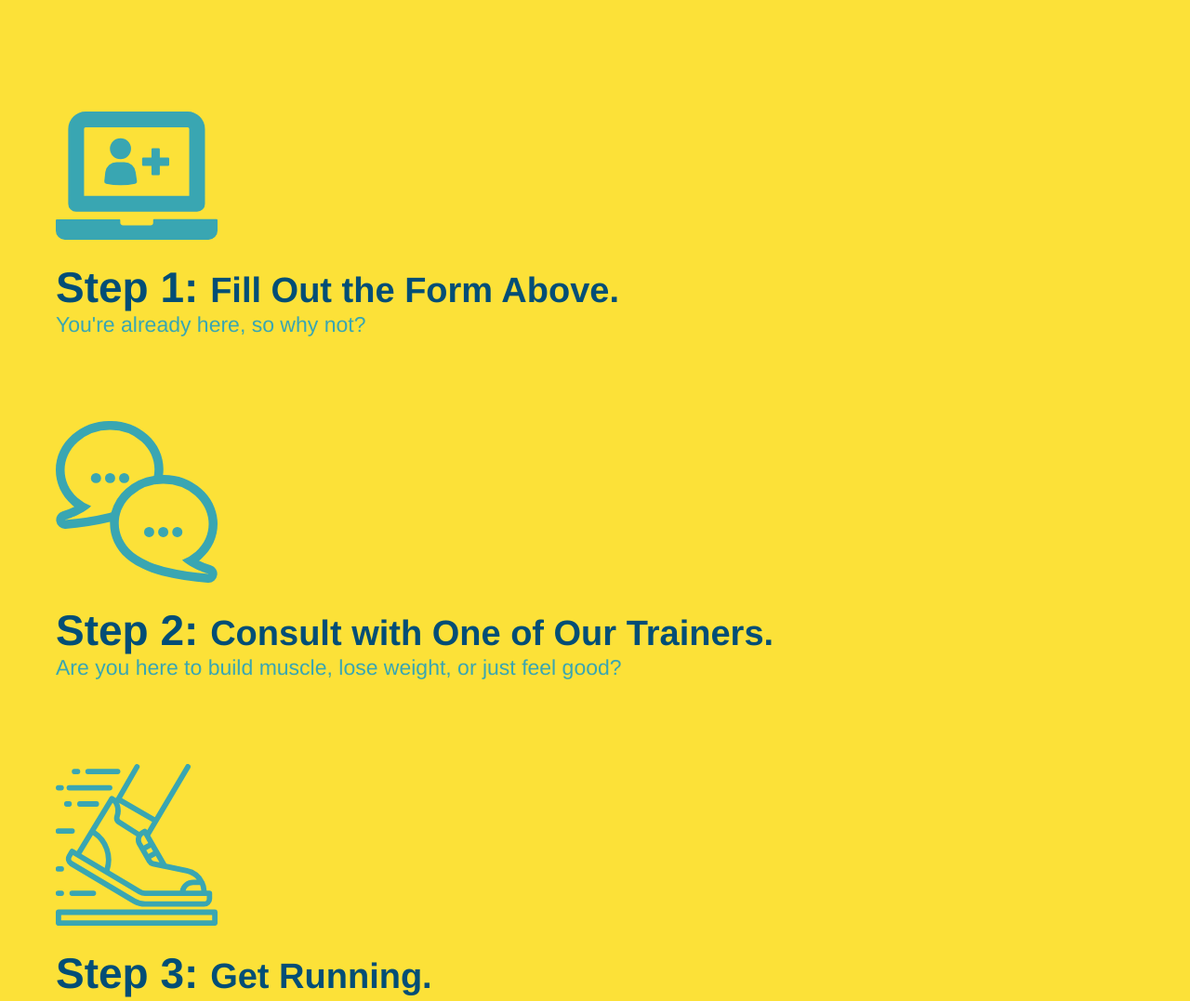
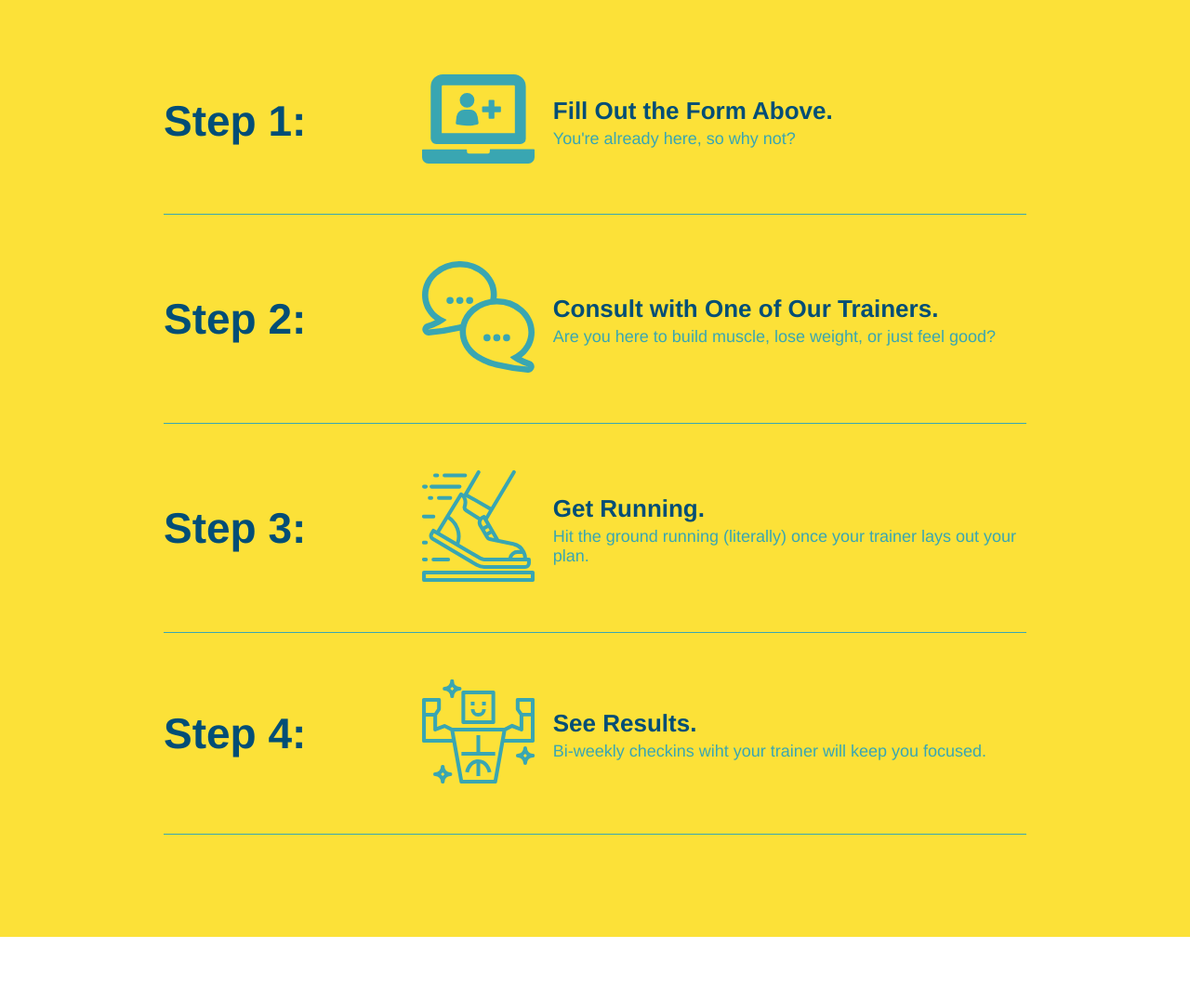
Before and after one commit to catse2000/run-buddy, a plain HTML site: page index.html in a window 1280 px wide. Shown: the part 1220-2297 px from the top of the page at 93% size. Drawn offline with Linux system fonts and the light colour scheme.

Commit message:
add flexbox to the steps

```diff
--- a/assets/css/style.css
+++ b/assets/css/style.css
@@ -157,28 +157,52 @@ section{
     background: #fce138;
 }
 
-.steps div{
-    margin-bottom: 80px;
+.step{
+    margin: 50px auto;
+    padding-bottom: 50px;
+    width: 80%;
+    border-bottom: 1px solid #39a6b2;
+    display: flex;
+    flex-wrap: wrap;
+    align-items: center;
+    justify-content: space-between;
 }
 
-.steps img{
-    width: 15%;
-    margin: 10px 0;
+.step-info{
+    flex: 2 70%;
+    display: flex;
+    flex-wrap: wrap;
+    align-items: center;
 }
 
-.steps h3{
+.step h3{
     color: #024e76;
     font-size: 46px;
-    margin-top: 10px;
+    flex: 1 30%;
 }
 
-.steps span{
-    font-size: 38px;
+.step h4{
+    font-size: 26px;
+    line-height: 1.5;
+    color: #024e76;
 }
 
-.steps p{
+.step-img{
+    flex: 1 12%;
+    margin-right: 20px;
+}
+
+.step-img img{
+    max-width: 100%;
+}
+
+.step-text{
+    flex: 12;
+}
+
+.step-text p{
     color: #39a6b2;
-    font-size: 23px;
+    font-size: 18px;
 }
 
 /*apply style to the trainers section*/
--- a/index.html
+++ b/index.html
@@ -88,28 +88,56 @@
             <div class="flex-row">
                 <h2 class="section-title secondary-border">What You Do</h2>
             </div>
-            <div>
+            <div class="step">
+                <h3>Step 1:</h3>
+                <div class="step-info">
+                    <div class="step-img">
                         <img src="./assets/images/step-1.svg" alt="" />
-                <h3>Step 1: <span>Fill Out the Form Above.</span></h3>
+                    </div>
+                    <div class="step-text">
+                        <h4>Fill Out the Form Above.</h4>
                         <p>You're already here, so why not?</p>
                     </div>
+                </div>
+            </div>
 
-            <div>
+            <div class="step">
+                <h3>Step 2:</h3>
+                <div class="step-info">
+                    <div class="step-img">
                         <img src="./assets/images/step-2.svg" alt="" />
-                <h3>Step 2: <span>Consult with One of Our Trainers.</span></h3>
+                    </div>
+                    <div class="step-text">
+                        <h4>Consult with One of Our Trainers.</h4>
                         <p>Are you here to build muscle, lose weight, or just feel good?</p>
                     </div>
+                </div>
+            </div>
 
-            <div>
+            <div class="step">
+                <h3>Step 3:</h3>
+                <div class="step-info">
+                    <div class="step-img">
                         <img src="./assets/images/step-3.svg" alt="" />
-                <h3>Step 3: <span>Get Running.</span></h3>
+                    </div>
+                    <div class="step-text">
+                        <h4>Get Running.</h4>
                         <p>Hit the ground running (literally) once your trainer lays out your plan.</p>
                     </div>
+                </div>
+            </div>
 
-            <div>
+            <div class="step">
+                <h3>Step 4:</h3>
+                <div class="step-info">
+                    <div class="step-img">
                         <img src="./assets/images/step-4.svg" alt="" />
-                <h3>Step 4: <span>See Results.</span></h3>
+                    </div>
+                    <div class="step-text">
+                        <h4>See Results.</h4>
                         <p>Bi-weekly checkins wiht your trainer will keep you focused.</p>
+                    </div>
+                </div>
             </div>
         </section>
 
```
Lines whose indentation alone changed are shown as unchanged.
